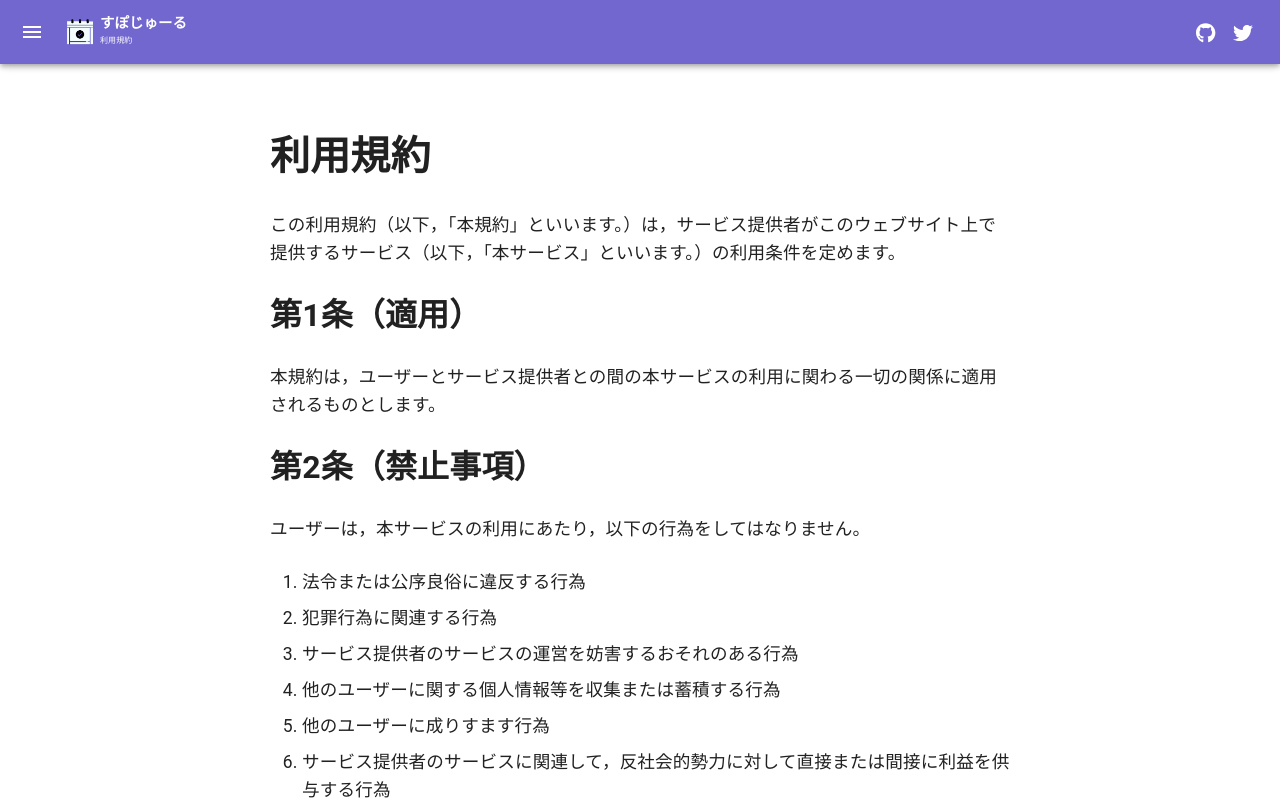
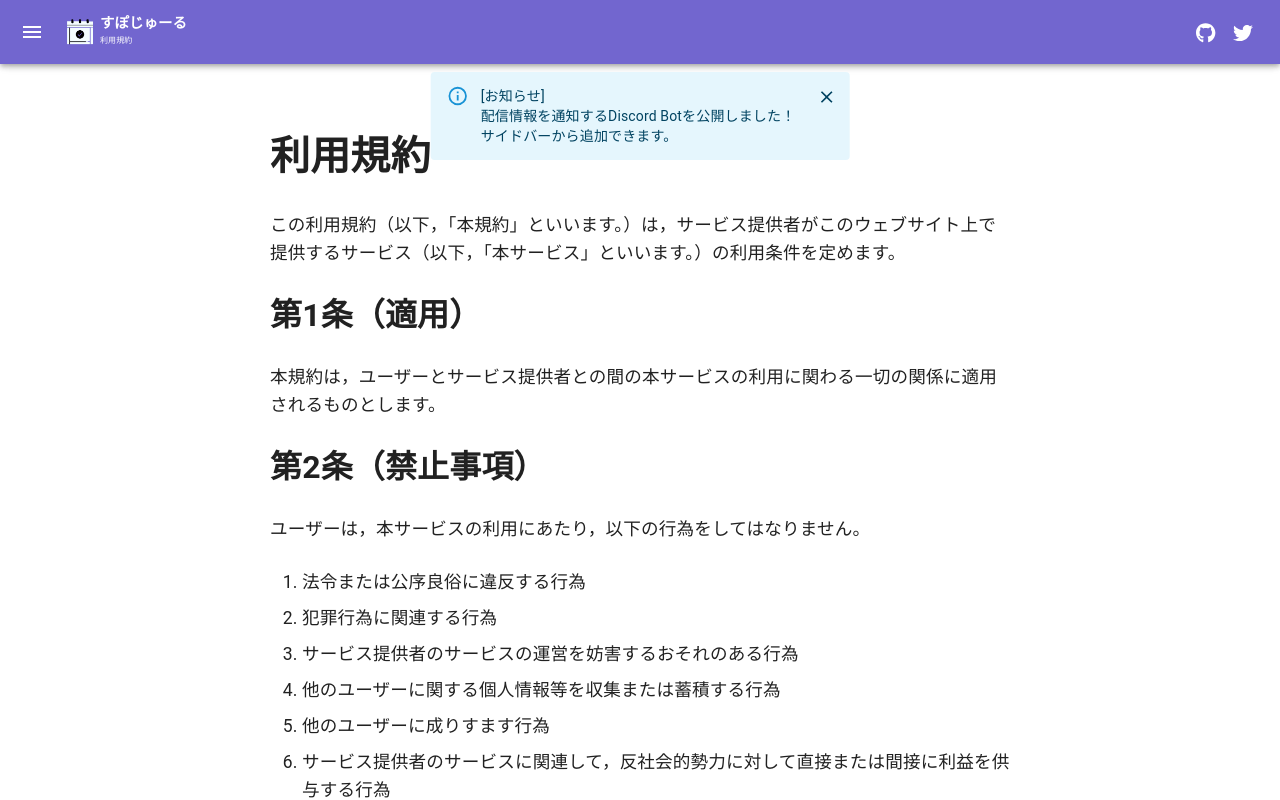
Before and after one commit to sugar-cat7/vspo-portal, a Next.js app: page /terms in a window 1280 px wide. Built offline with nearby package versions, Linux system fonts and the light colour scheme.

Commit message:
feat: add notice discord bot

```diff
--- a/src/components/Layout/Header.tsx
+++ b/src/components/Layout/Header.tsx
@@ -65,11 +65,11 @@ export const Header: React.FC<Props> = ({ title }) => {
 
   const handleClose = () => {
     setAlertOpen(false);
-    localStorage.setItem("headerAlertSeen1", "false");
+    localStorage.setItem("headerAlertSeen5", "false");
   };
 
   useEffect(() => {
-    const hasSeenAlert = localStorage.getItem("headerAlertSeen1");
+    const hasSeenAlert = localStorage.getItem("headerAlertSeen5");
 
     if (!hasSeenAlert) {
       setAlertOpen(true);
@@ -249,7 +249,7 @@ export const Header: React.FC<Props> = ({ title }) => {
         </Menu>
       </SwipeableDrawer>
 
-      {/* <Snackbar
+      <Snackbar
         open={alertOpen}
         autoHideDuration={6000}
         anchorOrigin={{
@@ -271,9 +271,13 @@ export const Header: React.FC<Props> = ({ title }) => {
             </IconButton>
           }
         >
-          [お知らせ]ソースコードを公開しました！
+          [お知らせ]
+          <br />
+          配信情報を通知するDiscord Botを公開しました！
+          <br />
+          サイドバーから追加できます。
         </StyledAlert>
-      </Snackbar> */}
+      </Snackbar>
     </>
   );
 };
```
Also changed, not shown: src/data/notifications/index.ts (+8 -0 lines).
